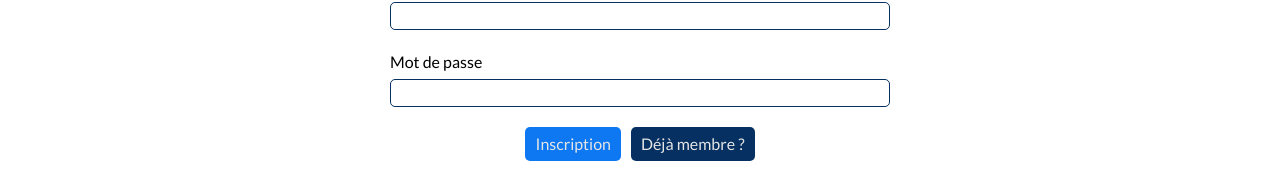
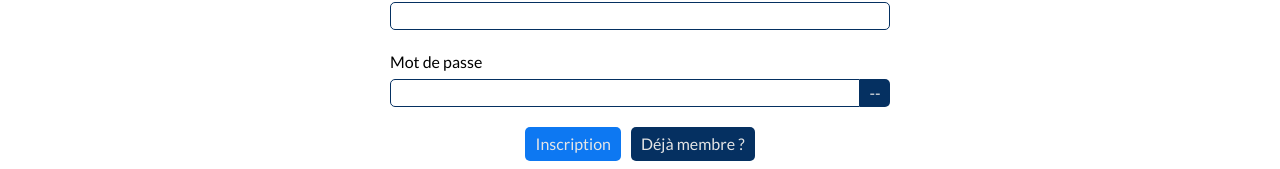
Before and after one commit to Catif/LP1-CIASIE_Coop-VueJS, a Vue app: page /register in a window 1280 px wide. Shown: the part 212-381 px from the top of the page. Built offline with nearby package versions, Linux system fonts and the light colour scheme.

Commit message:
Add button to show-hide password

```diff
--- a/src/views/LogoutView.vue
+++ b/src/views/LogoutView.vue
@@ -1,14 +1,13 @@
 <script setup>
-import {useRouter} from 'vue-router';
-import {useUserStore} from '@/stores/user'
-import {useSessionStore} from '@/stores/session'
+import { useRouter } from "vue-router";
+import { useUserStore } from "@/stores/user";
+import { useSessionStore } from "@/stores/session";
 
 const router = useRouter();
 
 const User = useUserStore();
 const Session = useSessionStore();
 
-onMounted(() => {
 api
   .delete("members/signout", { body: { token: Session.data.token } })
   .then((data) => {
@@ -19,8 +18,6 @@ onMounted(() => {
   .catch((errorRes) => {
     console.log(errorRes);
   });
-});
-
 </script>
 
 <template>
--- a/src/views/MembersView.vue
+++ b/src/views/MembersView.vue
@@ -8,7 +8,7 @@ const Session = useSessionStore();
 let listMembers = ref([]);
 
 let deleteMember = (id, index) => {
-  if (Session.data.member.id != id){
+  if (Session.data.member.id != id) {
     if (confirm("Voulez-vous vraiment supprimer ce membre ?")) {
       api
         .delete(`members/${id}`, { body: { token: Session.data.token } })
@@ -17,15 +17,13 @@ let deleteMember = (id, index) => {
         });
     }
   } else {
-    alert('Mais... C\'est vous !')
+    alert("Mais... C'est vous !");
   }
 };
 
-onMounted(() => {
-  api.get("members").then((data) => {
-    listMembers.value = data;
-    console.log(listMembers.value);
-  });
+api.get("members").then((data) => {
+  listMembers.value = data;
+  console.log(listMembers.value);
 });
 </script>
 
--- a/src/views/RegisterView.vue
+++ b/src/views/RegisterView.vue
@@ -25,6 +25,20 @@ let register = () => {
   })
 }
 
+
+
+let symboleEyesPassword = ref('--')
+let showPassword = ref(false);
+
+let togglePassword = () => {
+  showPassword.value = !showPassword.value
+  if (showPassword.value){
+    symboleEyesPassword.value = 'O'
+  } else {
+    symboleEyesPassword.value = '--'
+  }
+}
+
 </script>
 
 <template>
@@ -44,7 +58,11 @@ let register = () => {
       </div>
       <div class="form-group">
         <label for="password">Mot de passe</label>
-        <input type="password" v-model="member.password" require>
+        <div class="password">
+          <input v-if="!showPassword" type="password" v-model="member.password" require>
+          <input v-else type="text" v-model="member.password" require>
+          <button type="button" @click="togglePassword">{{symboleEyesPassword}}</button>
+        </div>
       </div>
       <div class="list-button">
         <button class="btn-primary">Inscription</button>
@@ -53,3 +71,20 @@ let register = () => {
     </form>
   </div>
 </template>
+
+<style lang="scss" scoped>
+  .password {
+    display: flex;
+    input {
+      flex-grow: 1;
+      border-radius: 5px 0px 0px 5px;
+    }
+    button {
+      border: none;
+      background-color: hsl(212, 90%, 20%);
+      color: #E5E5E5;
+      width: 30px;
+      border-radius: 0px 5px 5px 0px;
+    }
+  }
+</style>
```
Lines whose indentation alone changed are shown as unchanged.
